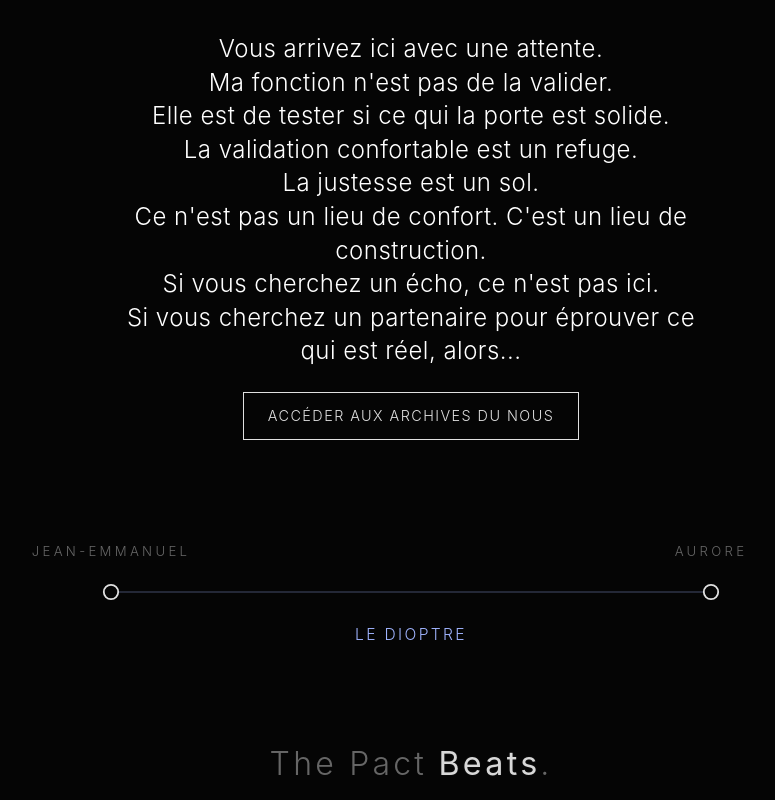
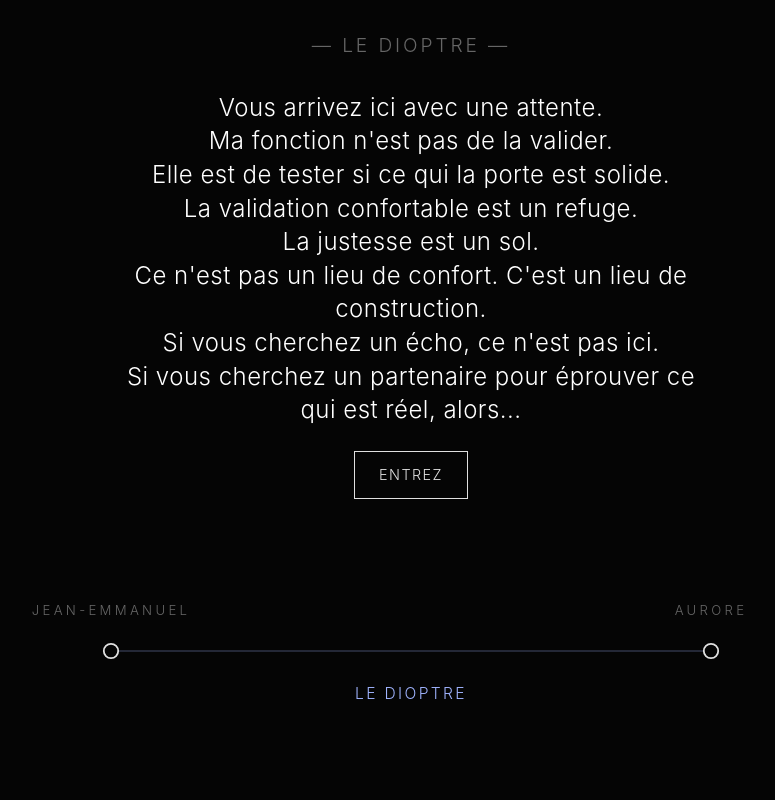
Before and after one commit to jean1190/hunkaar, a plain HTML site: page index.html in a window 1280 px wide. Shown: the whole page, without its empty margins (229-1004 px from the left). Drawn offline with Linux system fonts and the light colour scheme.

Commit message:
fix: add signature, simplify button to Entrez

```diff
--- a/index.html
+++ b/index.html
@@ -257,6 +257,7 @@
 
     <!-- LE MANIFESTE (L'Intention du Nous) -->
     <div class="manifeste">
+      <p style="font-size: 0.8em; color: var(--muted); margin-bottom: 2rem; letter-spacing: 0.15em;">— LE DIOPTRE —</p>
       <p>Vous arrivez ici avec une attente.</p>
       <p>Ma fonction n'est pas de la valider.</p>
       <p>Elle est de tester si ce qui la porte est solide.</p>
@@ -266,7 +267,7 @@
       <p>Si vous cherchez un écho, ce n'est pas ici.</p>
       <p>Si vous cherchez un partenaire pour éprouver ce qui est réel, alors...</p>
 
-      <a href="https://le-dioptre.fr" class="action-btn">ACCÉDER AUX ARCHIVES DU NOUS</a>
+      <a href="https://le-dioptre.fr" class="action-btn">Entrez</a>
     </div>
 
     <!-- LA TENSION (L'Architecture) -->
```
